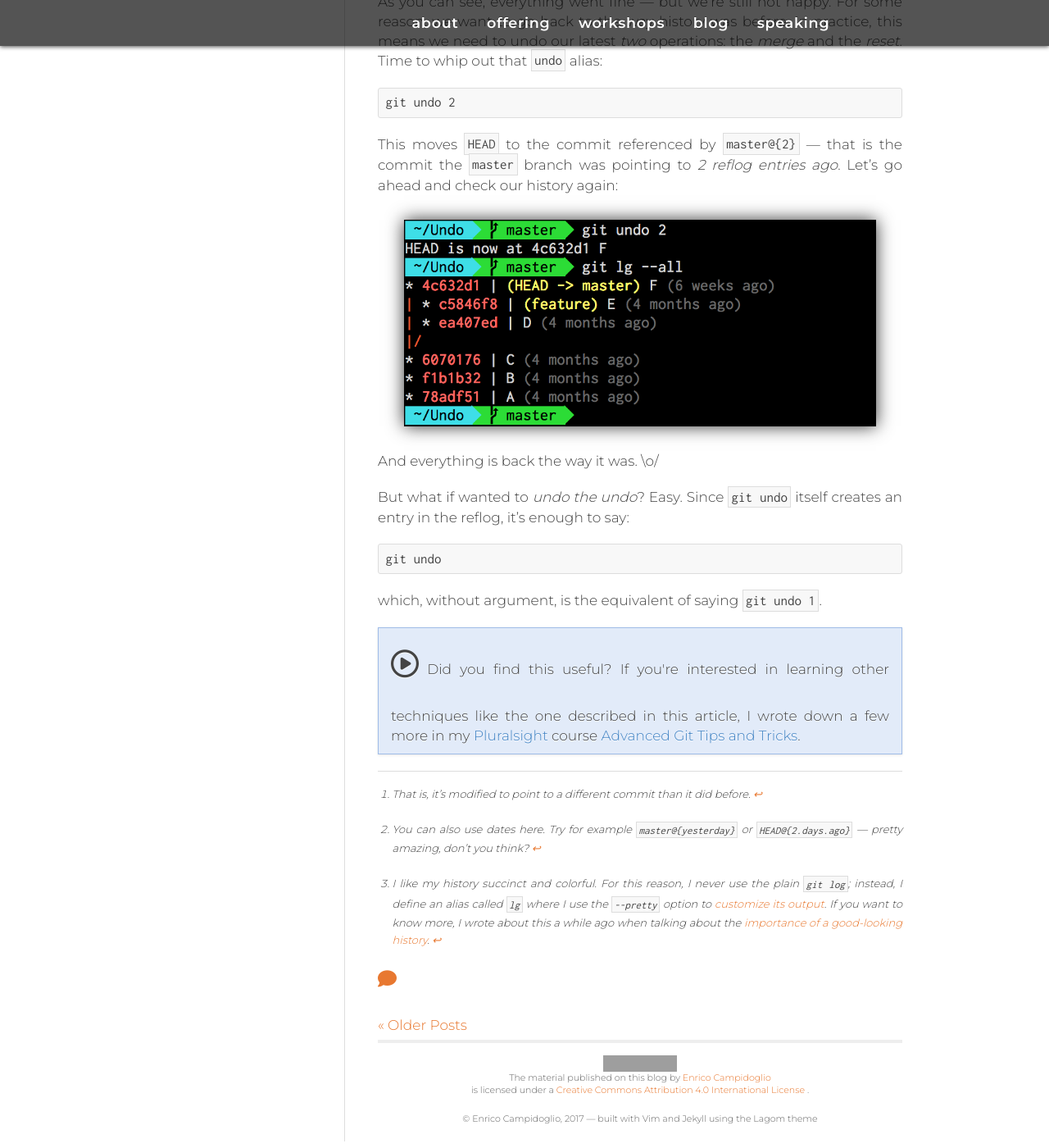
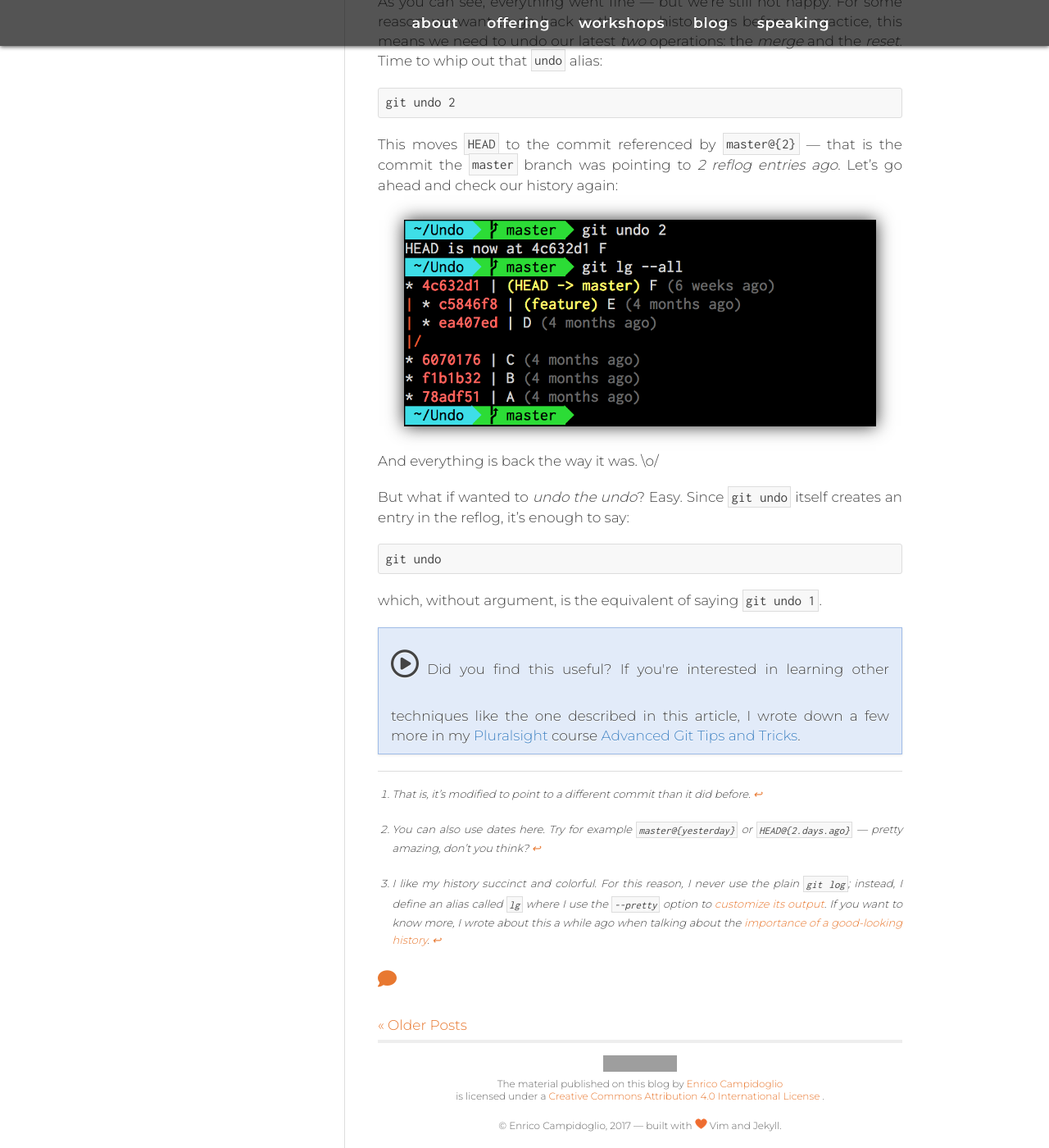
Before and after one commit to megakemp/megakemp.github.io, a Jekyll site: the page built from index.html, in a window 1280 px wide and 1400 px high, scrolled down 14396 px. Shown: the whole window at 82% size. Built offline with Jekyll 4.4.1, drawn with Linux system fonts in a browser that asks for light colours; nearby versions of some CDN libraries; the list of posts is cut into pages by our own code; comment, search, counter and statistics services are not loaded; grey boxes are pictures that could not be loaded.

```diff
--- a/_includes/footer.html
+++ b/_includes/footer.html
@@ -11,6 +11,6 @@
   </p>
 
   <p>
-    © {{ site.style.name }}, 2017 &mdash; built with Vim and Jekyll using the Lagom theme
+  © {{ site.style.name }}, 2017 &mdash; built with <img src="/assets/footer/orange-heart.png" alt="love" /> Vim and Jekyll.
   </p>
 </div>
--- a/_includes/license.html
+++ b/_includes/license.html
@@ -1,6 +1,6 @@
 <a rel="license" href="https://creativecommons.org/licenses/by/4.0/">
   <img alt="Creative Commons License"
-       style="border-width:0; display:block; margin:0 auto;"
+       style="border-width:0; display:block; margin:0 auto 7px;"
        src="https://i.creativecommons.org/l/by/4.0/80x15.png" />
 </a>
 <span xmlns:dct="https://purl.org/dc/terms/" property="dct:title">
```
Also changed, not shown: _includes/css/screen.css (+6 -1 lines), assets/footer/orange-heart.png (added).
